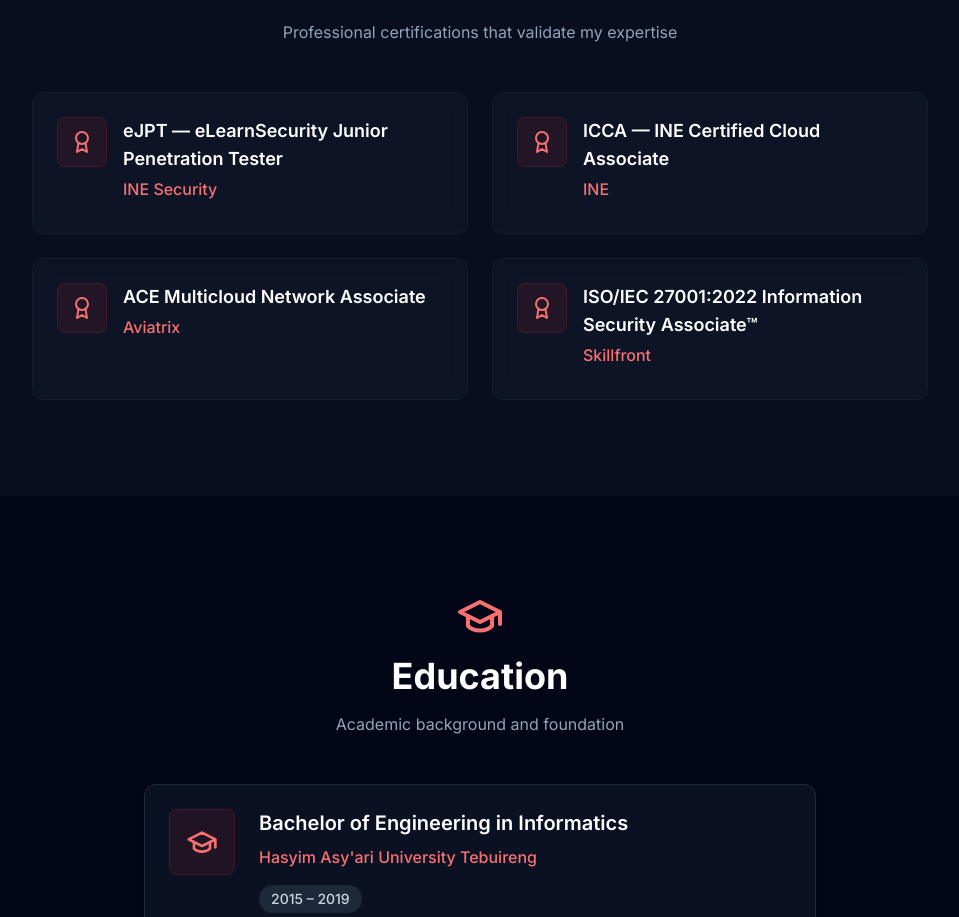
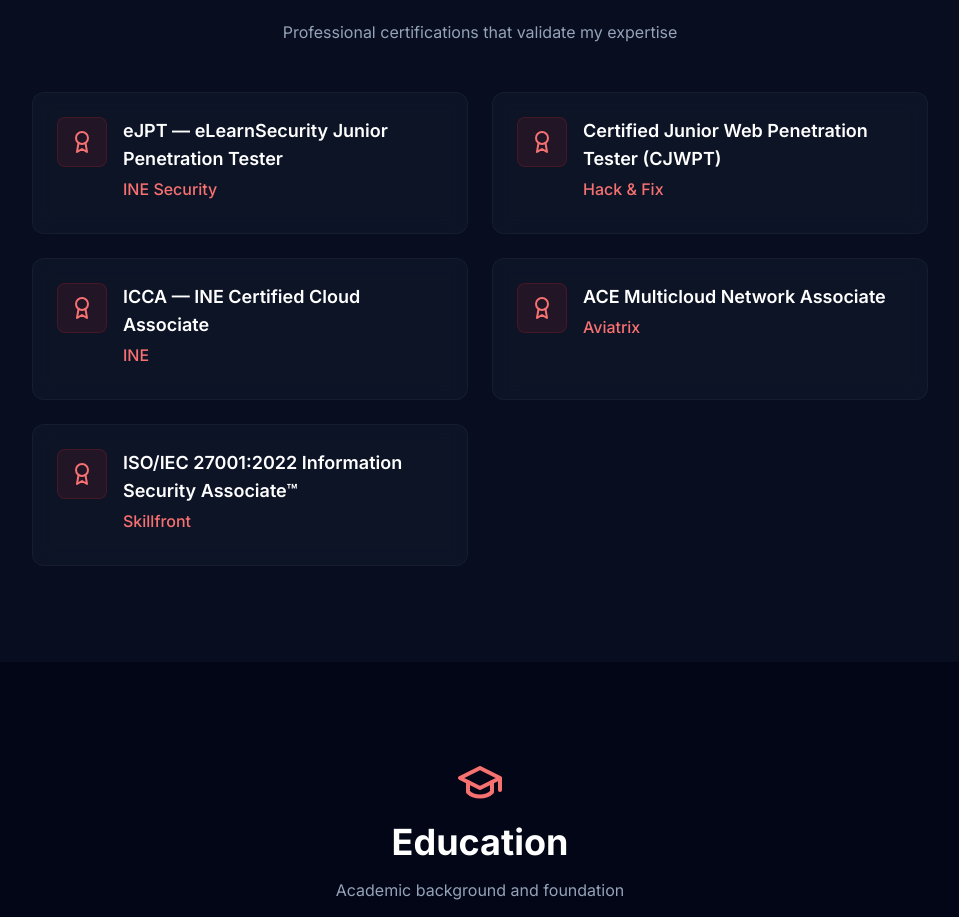
Before and after one commit to arisarisyi/my-porto, a React (Vite) app: page / in a window 1280 px wide. Shown: the part 4773-5690 px from the top of the page, without its empty margins (160-1119 px from the left). Built offline with nearby package versions, Linux system fonts and the light colour scheme.

Commit message:
add new certificate

```diff
--- a/index.html
+++ b/index.html
@@ -1,8 +1,8 @@
-<!DOCTYPE html>
+<!doctype html>
 <html lang="en">
   <head>
     <meta charset="UTF-8" />
-    <link rel="icon" type="image/svg+xml" href="/logo.png" />
+    <link rel="icon" type="image/svg+xml" href="/favicon.ico" />
     <meta name="viewport" content="width=device-width, initial-scale=1.0" />
 
     <!-- SEO Meta Tags -->
--- a/src/data/profile.ts
+++ b/src/data/profile.ts
@@ -218,18 +218,24 @@
   },
   {
     id: "2",
+    title: "Certified Junior Web Penetration Tester (CJWPT)",
+    issuer: "Hack & Fix",
+    link: "https://academy.hackandfix.com/certificate-page/?user=23224&course=54294",
+  },
+  {
+    id: "3",
     title: "ICCA — INE Certified Cloud Associate",
     issuer: "INE",
     link: "https://certs.ine.com/f0feff03-8c42-473e-812b-78b98a4d86ad?record_view=true",
   },
   {
-    id: "3",
+    id: "4",
     title: "ACE Multicloud Network Associate",
     issuer: "Aviatrix",
     link: "https://www.credly.com/badges/a38ede93-52f6-4f79-ac6b-6e70a4a7ed2c/public_url",
   },
   {
-    id: "4",
+    id: "5",
     title: "ISO/IEC 27001:2022 Information Security Associate™",
     issuer: "Skillfront",
     link: "https://www.skillfront.com/Badges/05417632696799",
```
Also changed, not shown: 2 other files (tests, documents, lock files or other folders).
